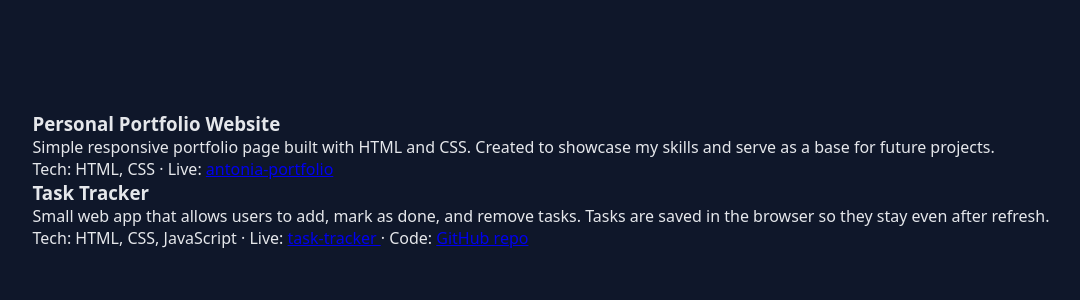
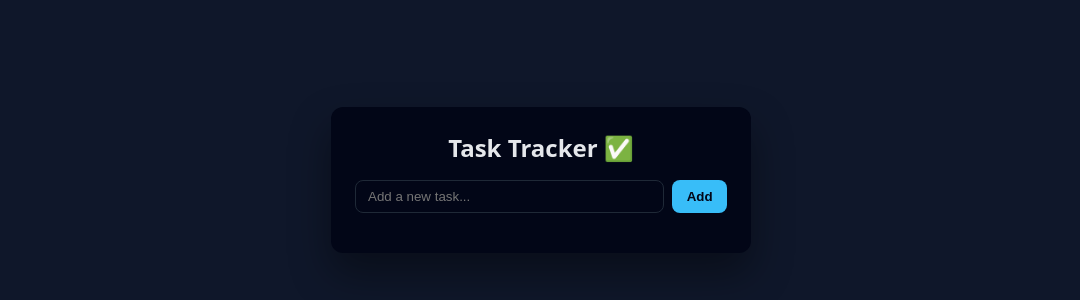
Before and after one commit to antr13/task-tracker, a plain HTML site: page index.html in a window 1280 px wide. Shown: the part 220-520 px from the top of the page, without its empty margins (99-1179 px from the left). Drawn offline with Linux system fonts and the light colour scheme.

Commit message:
Restore correct index.html for task tracker

```diff
--- a/index.html
+++ b/index.html
@@ -6,39 +6,21 @@
   <link rel="stylesheet" href="style.css" />
 </head>
 <body>
-  <div class="projects-grid">
-  <div class="project-card">
-    <h3>Personal Portfolio Website</h3>
-    <p>
-      Simple responsive portfolio page built with HTML and CSS.
-      Created to showcase my skills and serve as a base for future projects.
-    </p>
-    <div class="project-meta">
-      Tech: HTML, CSS · Live:
-      <a href="https://antr13.github.io/antonia-portfolio/" target="_blank">
-        antonia-portfolio
-      </a>
-    </div>
+  <div class="app">
+    <h1>Task Tracker ✅</h1>
+
+    <form id="task-form">
+      <input
+        type="text"
+        id="task-input"
+        placeholder="Add a new task..."
+        autocomplete="off"
+      />
+      <button type="submit">Add</button>
+    </form>
+
+    <ul id="task-list"></ul>
   </div>
-
-  <div class="project-card">
-    <h3>Task Tracker</h3>
-    <p>
-      Small web app that allows users to add, mark as done, and remove tasks.
-      Tasks are saved in the browser so they stay even after refresh.
-    </p>
-    <div class="project-meta">
-      Tech: HTML, CSS, JavaScript · Live:
-      <a href="https://antr13.github.io/task-tracker/" target="_blank">
-        task-tracker
-      </a>
-      · Code:
-      <a href="https://github.com/antr13/task-tracker" target="_blank">
-        GitHub repo
-      </a>
-    </div>
-  </div>
-</div>
 
   <script src="script.js"></script>
 </body>
```
